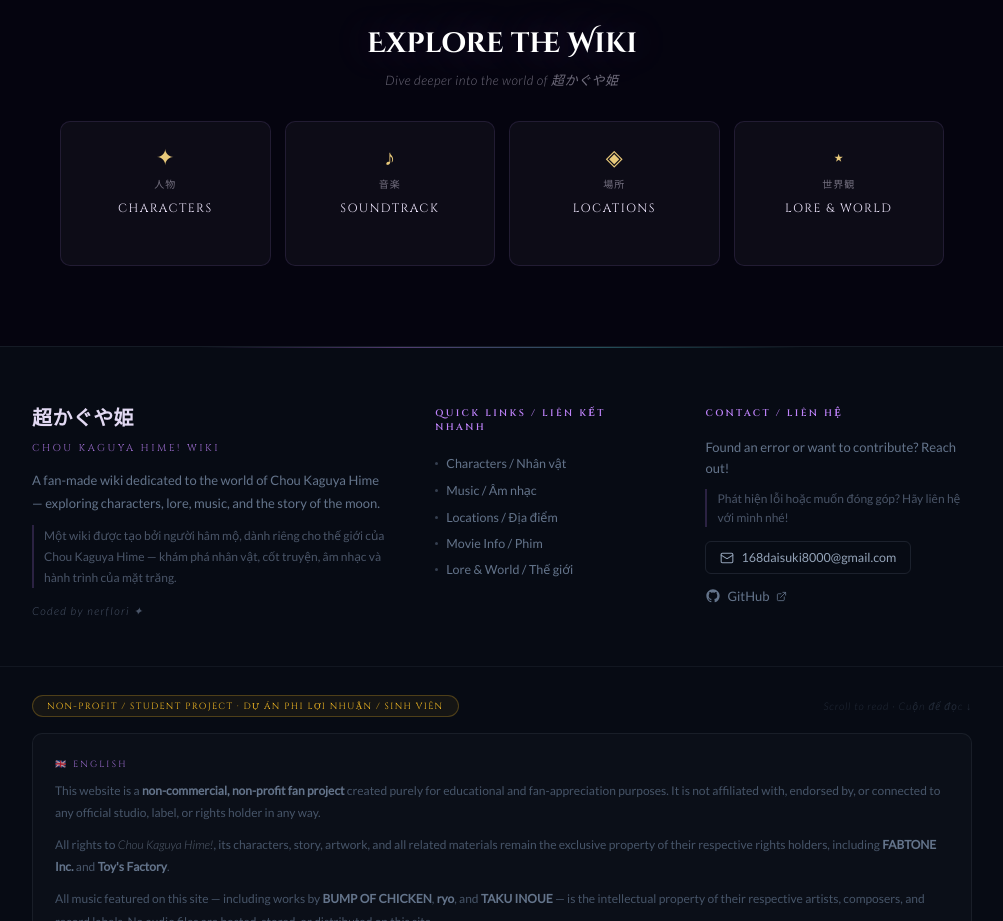
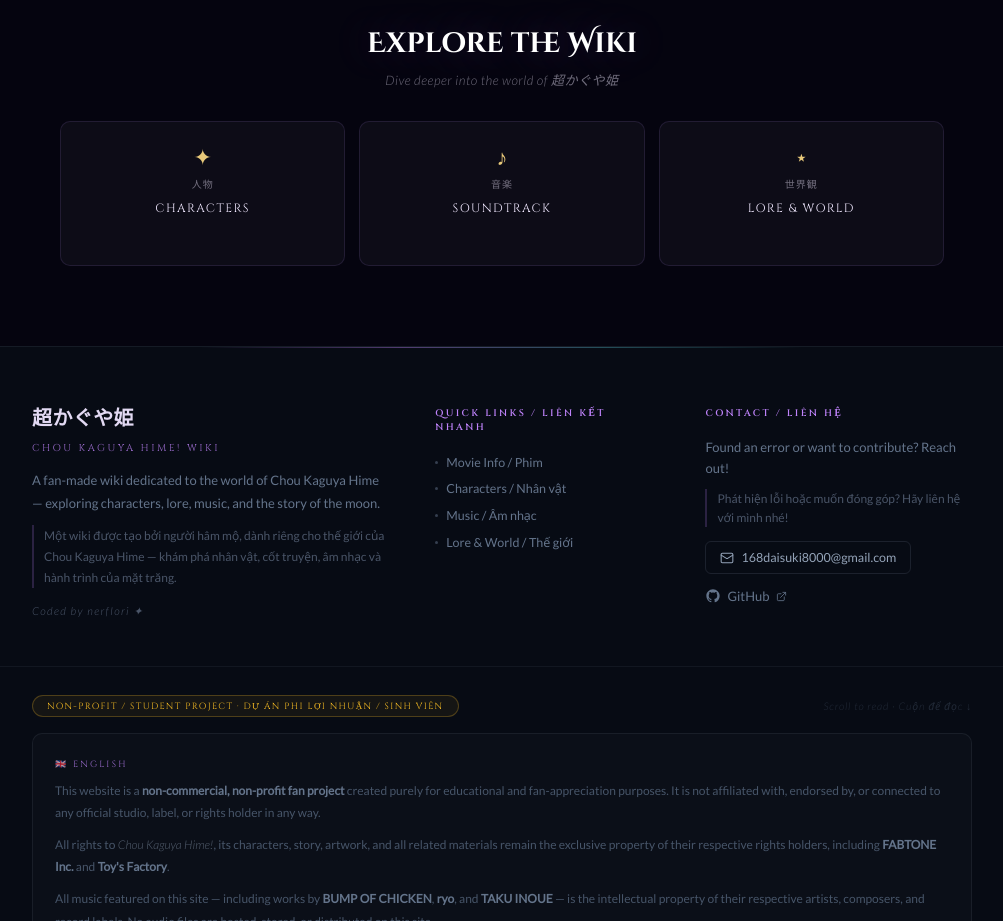
Before and after one commit to duy123450/wiki_CPK, a React (Vite) app in the folder client/: page /wiki/chou-kaguya-hime-overview in a window 1280 px wide. Shown: the part 1200-2121 px from the top of the page, without its empty margins (268-1271 px from the left). Built offline with nearby package versions, Linux system fonts and the light colour scheme; no server answers.

Commit message:
remove /location

```diff
--- a/client/src/components/Footer.jsx
+++ b/client/src/components/Footer.jsx
@@ -2,10 +2,9 @@ import { Mail, ExternalLink } from "lucide-react";
 import "../styles/Footer.css";
 
 const QUICK_LINKS = [
+  { label: "Movie Info / Phim", href: "/wiki/chou-kaguya-hime-overview" },
   { label: "Characters / Nhân vật", href: "/wiki/characters" },
   { label: "Music / Âm nhạc", href: "/wiki/soundtrack" },
-  { label: "Locations / Địa điểm", href: "/wiki/locations" },
-  { label: "Movie Info / Phim", href: "/wiki/chou-kaguya-hime-overview" },
   { label: "Lore & World / Thế giới", href: "/wiki/lore" },
 ];
 
--- a/client/src/pages/MovieOverviewPage.jsx
+++ b/client/src/pages/MovieOverviewPage.jsx
@@ -381,12 +381,6 @@ export default function MovieOverviewPage({ sidebarCollapsed }) {
                   icon: "♪",
                 },
                 {
-                  href: "/wiki/locations",
-                  label: "Locations",
-                  kana: "場所",
-                  icon: "◈",
-                },
-                {
                   href: "/wiki/lore",
                   label: "Lore & World",
                   kana: "世界観",
--- a/client/src/styles/MovieOverviewPage.css
+++ b/client/src/styles/MovieOverviewPage.css
@@ -609,7 +609,7 @@
 
 .mov-explore-cards {
     display: grid;
-    grid-template-columns: repeat(4, 1fr);
+    grid-template-columns: repeat(3, 1fr);
     gap: 14px;
 }
 
```
